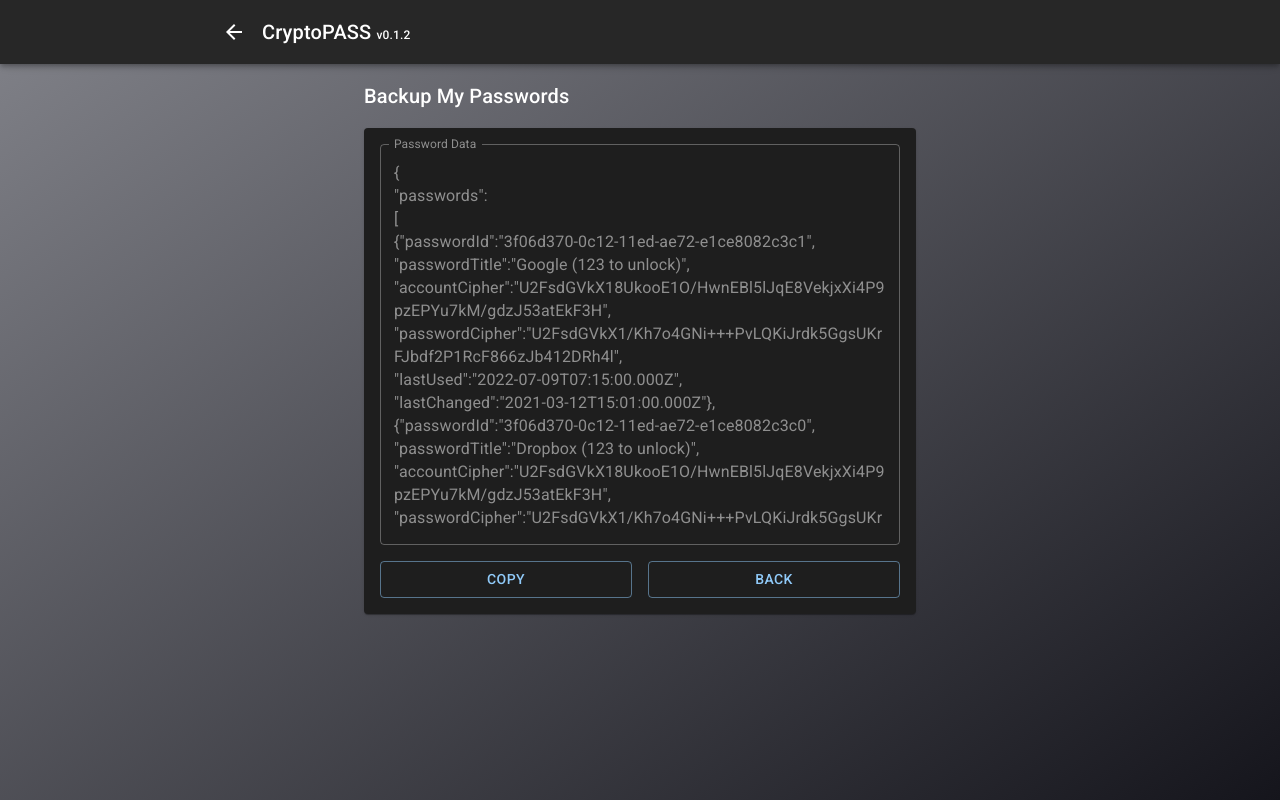
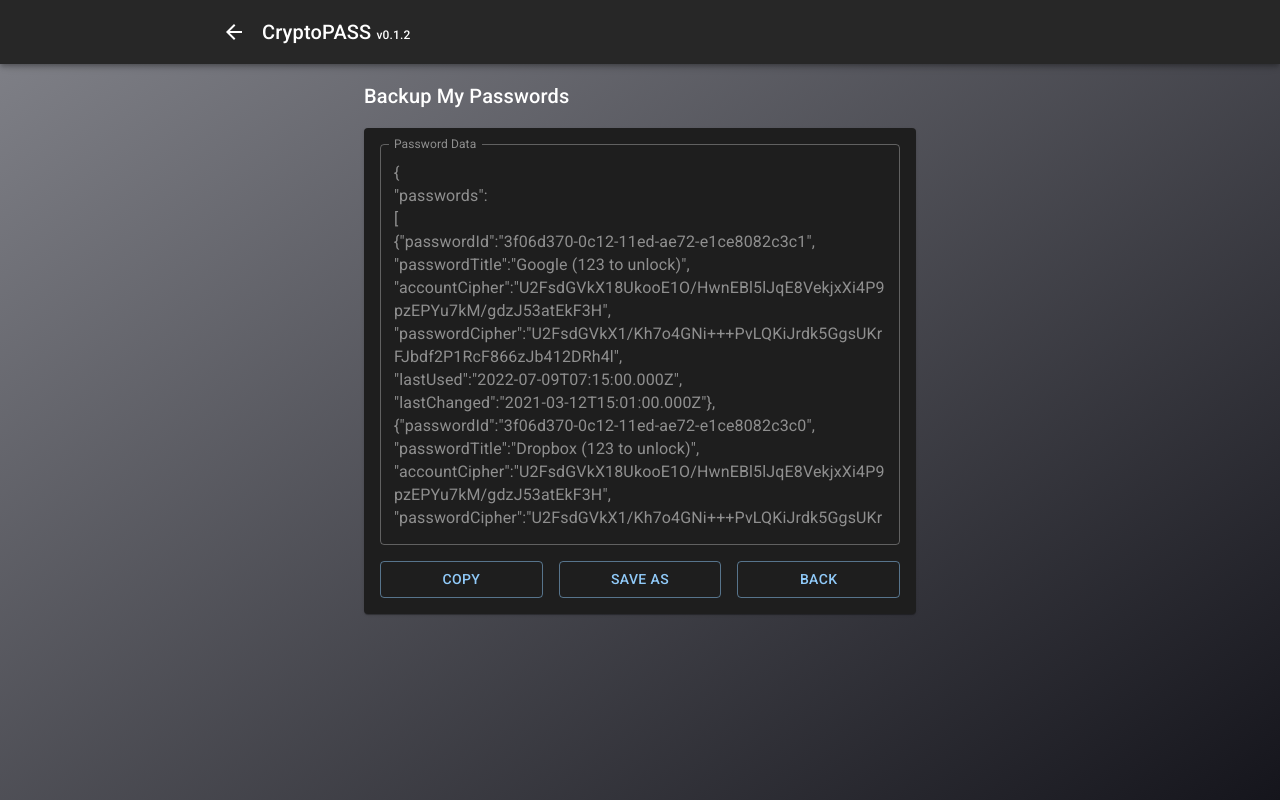
Before and after one commit to openXapps/web-apps-cryptopass, a React (Create React App) app: page /apps/cryptopass/download in a window 1280 px wide. Built offline with nearby package versions, Linux system fonts and the light colour scheme.

Commit message:
Implemented Save As

```diff
--- a/package.json
+++ b/package.json
@@ -12,6 +12,7 @@
     "@testing-library/react": "^13.3.0",
     "@testing-library/user-event": "^13.5.0",
     "crypto-js": "^4.1.1",
+    "file-saver": "^2.0.5",
     "react": "^18.1.0",
     "react-dom": "^18.1.0",
     "react-router-dom": "^6.3.0",
--- a/src/routes/Download.jsx
+++ b/src/routes/Download.jsx
@@ -1,5 +1,6 @@
 import { useState } from 'react';
 import { useNavigate } from 'react-router-dom';
+import { saveAs } from 'file-saver';
 
 import Container from '@mui/material/Container';
 import Paper from '@mui/material/Paper';
@@ -15,12 +16,19 @@ import { copyToClipboard } from '../helpers/utilities';
 function Download() {
   const rrNavigate = useNavigate();
   const [isCopied, setIsCopied] = useState(false);
+  const [isSaved, setIsSaved] = useState(false);
   const passwords = getDownloadableData();
 
   const handleCopyButton = () => {
     copyToClipboard(passwords).finally(() => {
       setIsCopied(true);
     });
+  };
+
+  const handleSaveAsButton = () => {
+    var blob = new Blob([passwords], { type: 'text/plain;charset=utf-8' });
+    saveAs(blob, 'CryptoPASS.json', { autoBom: false });
+    setIsSaved(true);
   };
 
   return (
@@ -46,6 +54,12 @@ function Download() {
           <Button
             variant="outlined"
             fullWidth
+            onClick={handleSaveAsButton}
+            disabled={isSaved}
+          >Save As</Button>
+          <Button
+            variant="outlined"
+            fullWidth
             onClick={() => rrNavigate(-1)}
           >Back</Button>
         </Stack>
```
